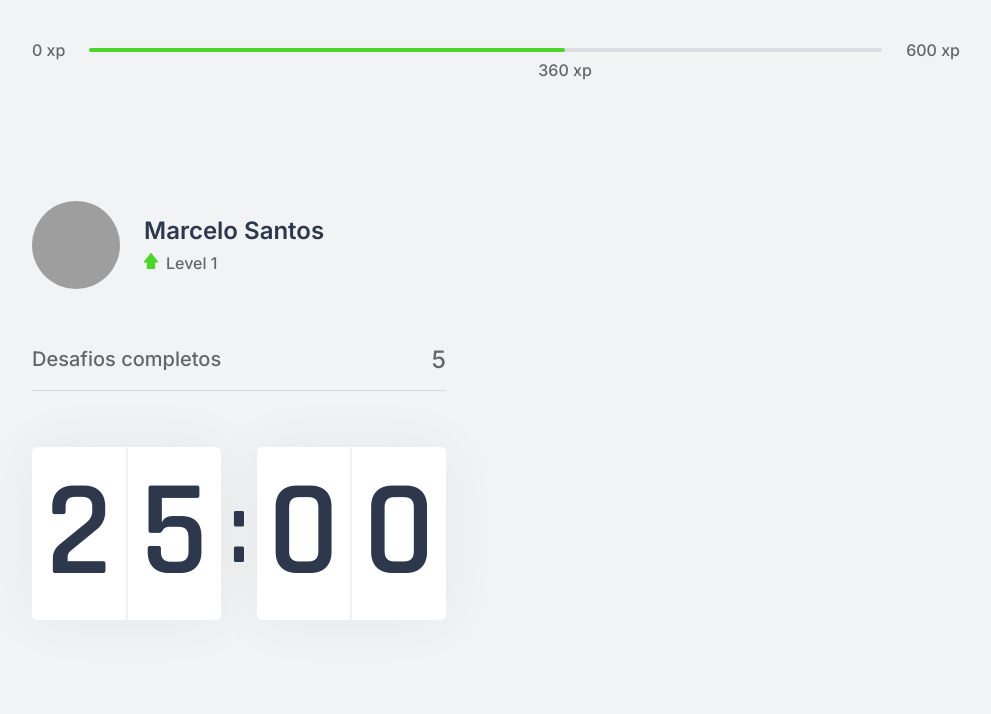
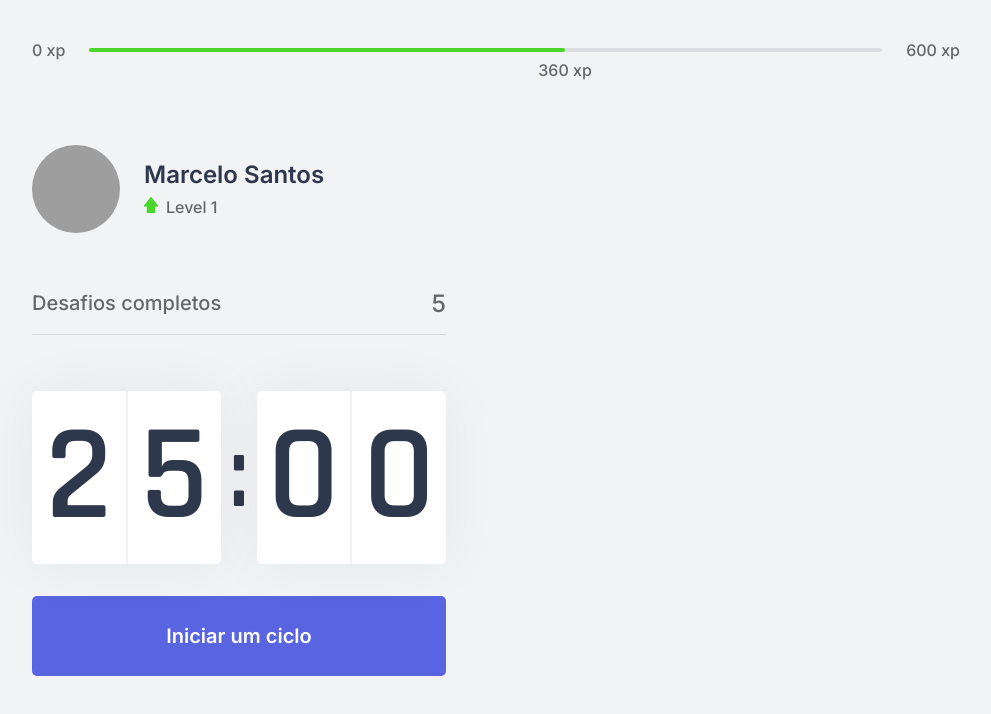
Before and after one commit to marcelosanto/moveit, a Next.js app: page / in a window 1280 px wide. Shown: the top 714 px of the page, without its empty margins (144-1135 px from the left). Built offline with nearby package versions, Linux system fonts and the light colour scheme; grey boxes are pictures that could not be loaded.

Commit message:
countdown Button

```diff
--- a/src/components/Countdown.tsx
+++ b/src/components/Countdown.tsx
@@ -2,6 +2,7 @@
 
 export function Countdown() {
   return (
+    <>
       <div className={styles.countdownContainer}>
         <div>
           <span>2</span>
@@ -13,5 +14,7 @@
           <span>0</span>
         </div>
       </div>
+      <button className={styles.countdownButton}>Iniciar um ciclo</button>
+    </>
   )
 }
--- a/src/pages/_document.tsx
+++ b/src/pages/_document.tsx
@@ -5,6 +5,7 @@
     return (
       <Html>
         <Head>
+          <link rel='shortcut icon' href='favicon.png' type='image/png' />
           <link
             href='https://fonts.googleapis.com/css2?family=Inter:wght@400;500;600&family=Rajdhani:wght@600&display=swap'
             rel='stylesheet'
--- a/src/pages/index.tsx
+++ b/src/pages/index.tsx
@@ -1,3 +1,4 @@
+import Head from 'next/head'
 import { CompletedChallenges } from '../components/CompletedChallenges'
 import { Countdown } from '../components/Countdown'
 import { ExperienceBar } from '../components/ExperienceBar'
@@ -8,6 +9,9 @@
 export default function Home() {
   return (
     <div className={styles.container}>
+      <Head>
+        <title>Inicio | move.it</title>
+      </Head>
       <ExperienceBar />
       <section>
         <div>
--- a/src/styles/components/Countdown.module.css
+++ b/src/styles/components/Countdown.module.css
@@ -36,3 +36,29 @@
   font-size: 6.25rem;
   margin: 0 0.5rem;
 }
+
+.countdownButton {
+  width: 100%;
+  height: 5rem;
+
+  margin-top: 2rem;
+
+  display: flex;
+  align-items: center;
+  justify-content: center;
+
+  border: 0;
+  border-radius: 5px;
+
+  background: var(--blue);
+  color: var(--white);
+
+  font-size: 1.25rem;
+  font-weight: 600;
+
+  transition: background-color 0.2s;
+}
+
+.countdownButton:hover {
+  background: var(--blue-dark);
+}
```
Lines whose indentation alone changed are shown as unchanged.
